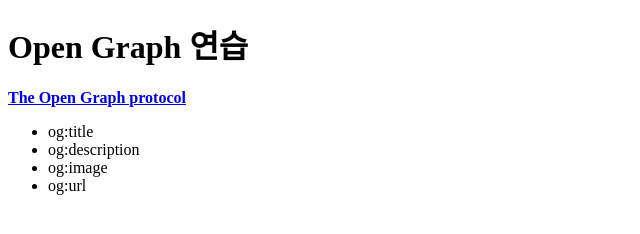
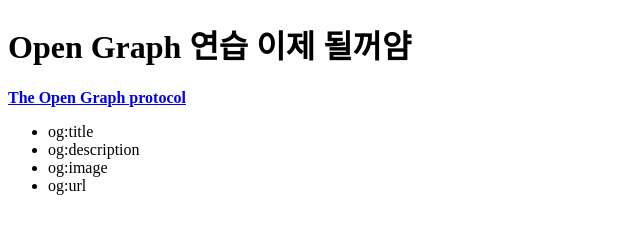
Before and after one commit to goeunjib/openGraph, a plain HTML site: page index.html in a window 1280 px wide. Shown: the whole page, without its empty margins (0-640 px from the left). Drawn offline with Linux system fonts and the light colour scheme.

Commit message:
이제 될꺼야

```diff
--- a/index.html
+++ b/index.html
@@ -16,7 +16,7 @@
 </head>
 
 <body>
-	<h1>Open Graph 연습</h1>
+	<h1>Open Graph 연습 이제 될꺼얌</h1>
 	<strong><a href="https://ogp.me/">The Open Graph protocol</a></strong>
 	<ul>
 		<li>og:title</li>
```
